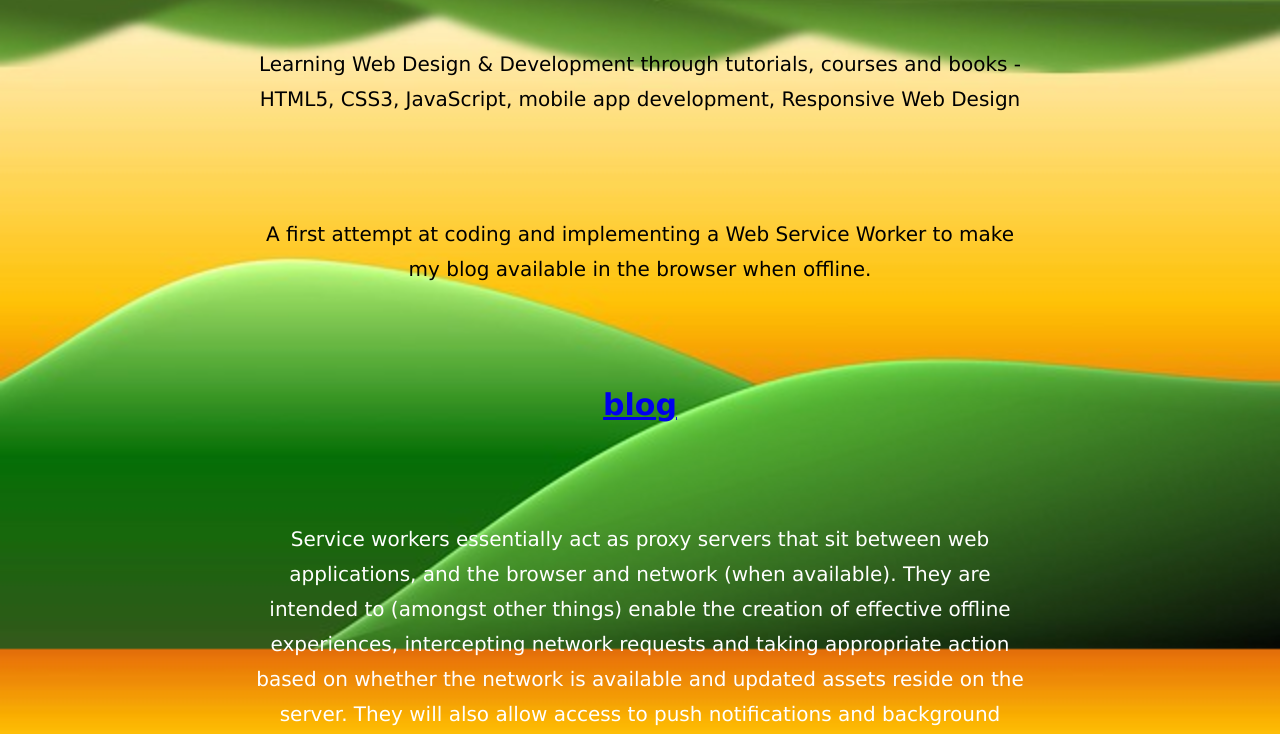
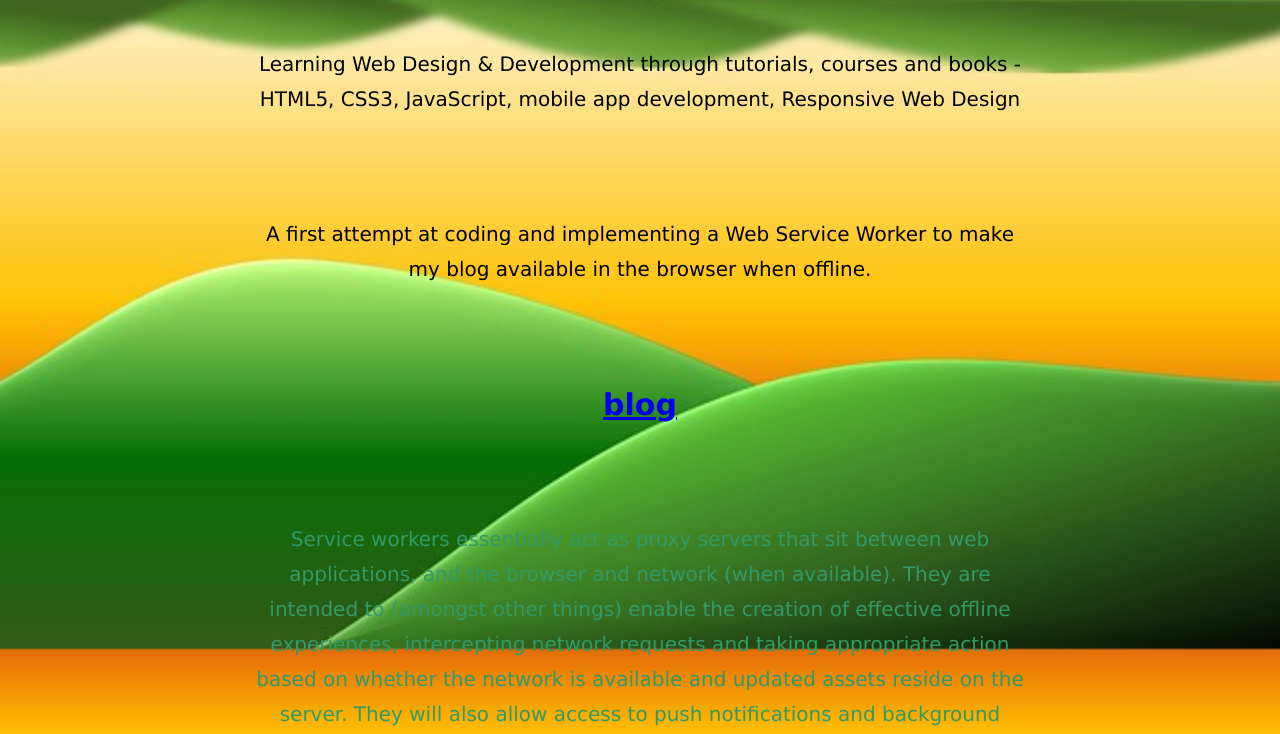
Before and after one commit to gipsi/service-worker, a plain HTML site: page index.html in a window 1280 px wide. Shown: the part 323-1057 px from the top of the page. Drawn offline with Linux system fonts and the light colour scheme.

Commit message:
Update styles.css

```diff
--- a/css/styles.css
+++ b/css/styles.css
@@ -15,7 +15,7 @@ body{
 
 
 div{
-    color: #fff;
+    color: #339966;
     font-size: 20px;
     width: 60%;
     margin: 0 auto;
```
